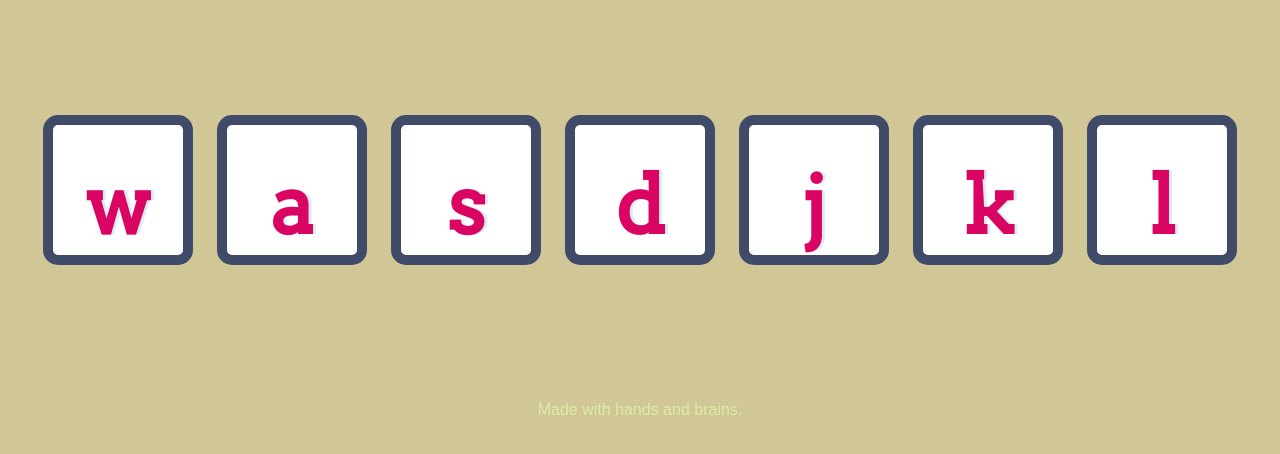
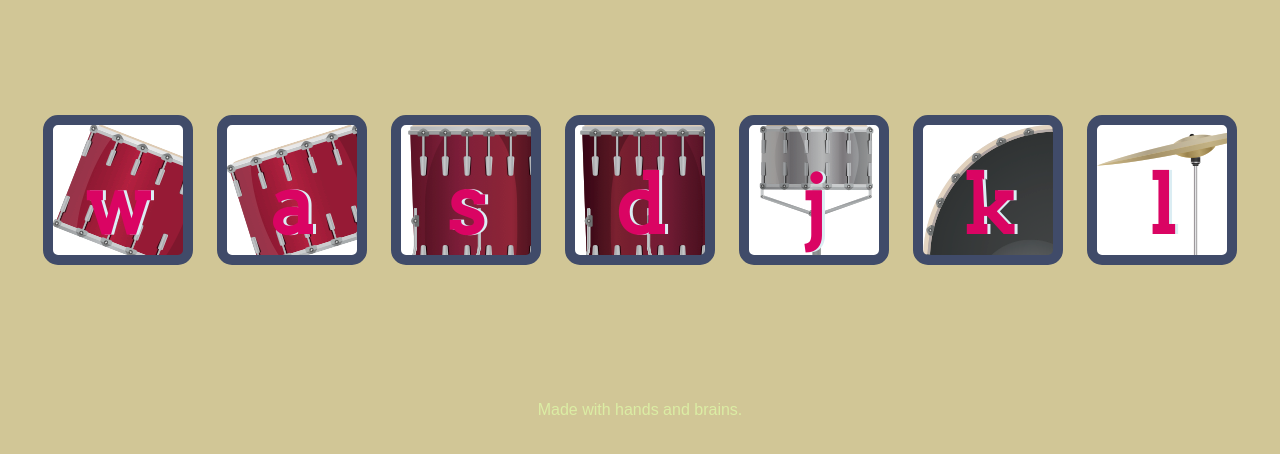
Before and after one commit to BEASTM0DESSH/5.1g, a plain HTML site: page drum.html in a window 1280 px wide. Shown: the part 174-628 px from the top of the page. Drawn offline with Linux system fonts and the light colour scheme.

Commit message:
Update styles.css

```diff
--- a/styles.css
+++ b/styles.css
@@ -17,31 +17,31 @@ footer {
 }
 
 .w {
-background-image: url('images/tom1.png');
+background-image: url('tom1.png');
 }
 
 .a {
-  background-image: url('images/tom2.png');
+  background-image: url('tom2.png');
 }
 
 .s {
-  background-image: url('images/tom3.png');
+  background-image: url('tom3.png');
 }
 
 .d {
-  background-image: url('images/tom4.png');
+  background-image: url('tom4.png');
 }
 
 .j {
-  background-image: url('images/snare.png');
+  background-image: url('snare.png');
 }
 
 .k {
-  background-image: url('images/kick.png');
+  background-image: url('kick.png');
 }
 
 .l {
-  background-image: url('images/crash.png');
+  background-image: url('crash.png');
 }
 
 .set {
```
